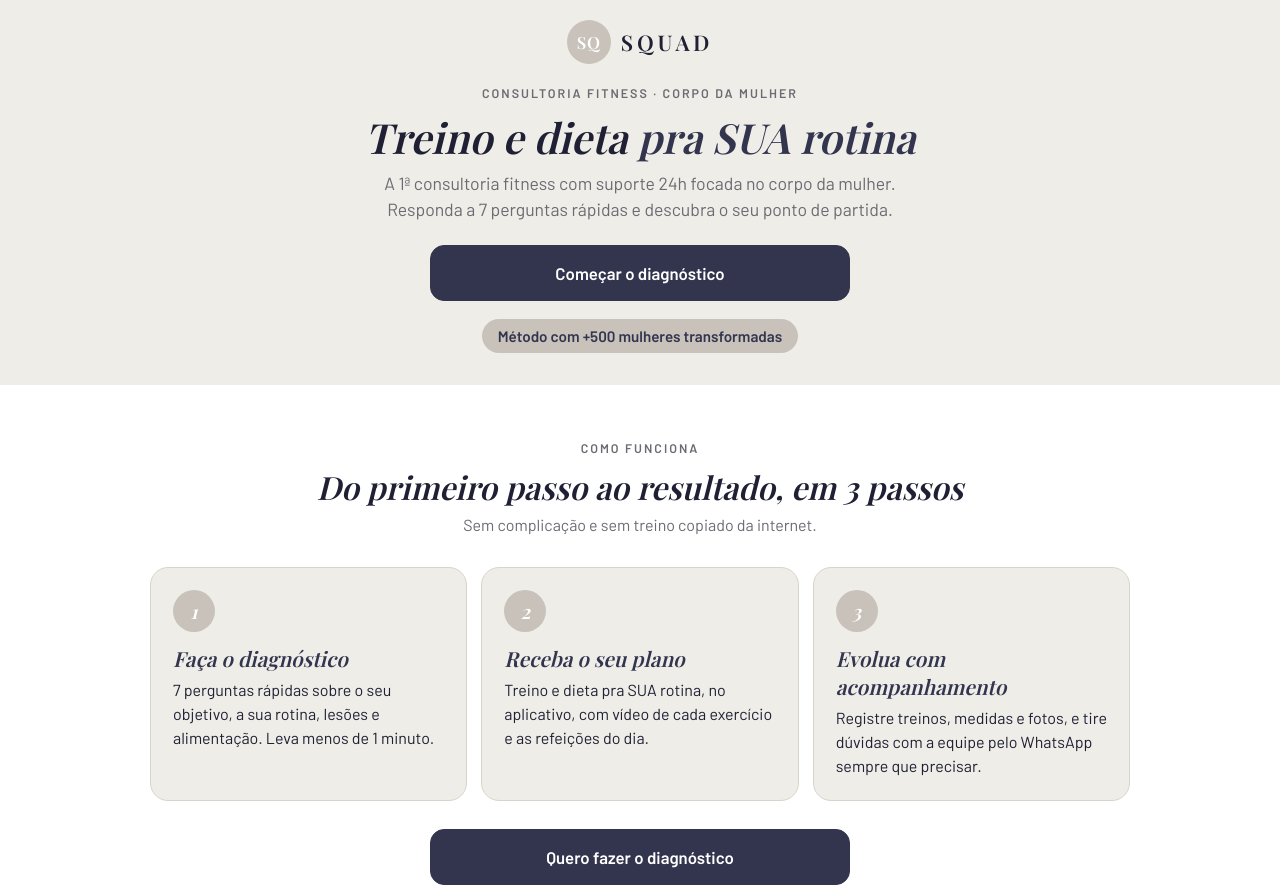
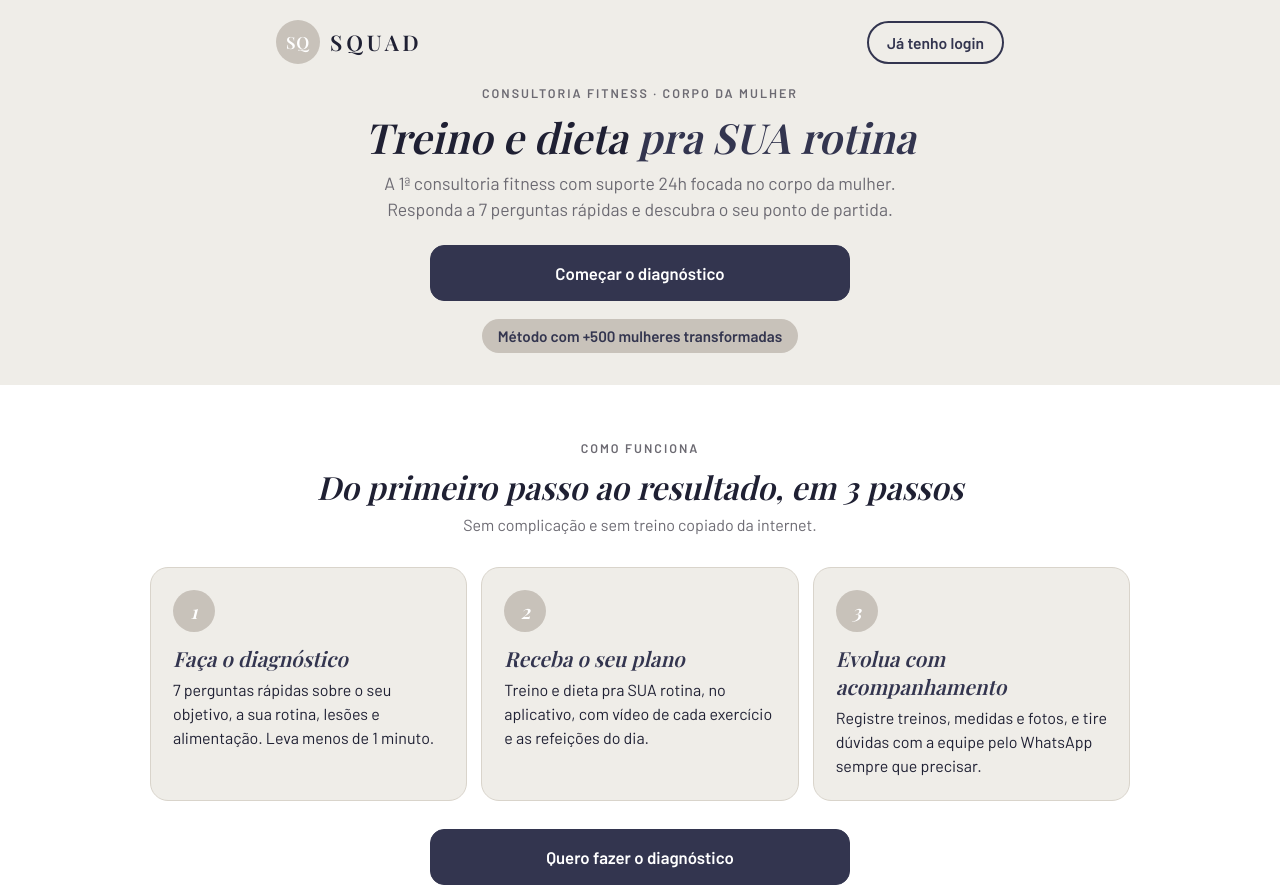
Before and after one commit to lessayuri97-tech/claude, a website: page app-personais/index.html in a window 1280 px wide. Shown: the top 888 px of the page. Drawn offline with nearby package versions, Linux system fonts and the light colour scheme; a web font is replaced by a local one.

Commit message:
Botão 'Já tenho login' no topo da página inicial
Co-Authored-By: Claude Sonnet 5.5 <noreply@anthropic.com>
Claude-Session: https://claude.ai/code/session_01Tv5RRp9RgDvGHQPtZmfQYD

```diff
--- a/app-personais/index.html
+++ b/app-personais/index.html
@@ -58,7 +58,8 @@ input:focus { outline: 2px solid var(--a); outline-offset: 1px; }
 /* Página de venda */
 [hidden] { display: none !important; }
 .wrap.home { max-width: 760px; text-align: center; }
-.wrap.home .top { justify-content: center; }
+.entrar { margin-left: auto; border: 2px solid var(--a); color: var(--a); background: transparent; border-radius: 99px; padding: 10px 18px; font: 600 .98rem Barlow, sans-serif; text-decoration: none; white-space: nowrap; }
+.entrar:active, .entrar:hover { background: var(--a); color: #fff; }
 .wrap.home h1 { font-size: 2.6rem; }
 .wrap.home .btn.primary { max-width: 420px; margin: 0 auto; }
 .eyebrow { font: 600 .78rem Barlow, sans-serif; letter-spacing: .16em; text-transform: uppercase; color: var(--muted); margin-bottom: 14px; }
@@ -102,7 +103,7 @@ details.faq p { margin: 0 0 14px; }
 </head>
 <body>
 <div class="wrap" id="wrap">
-  <div class="top"><span class="mark">SQ</span><b id="nome">Squad</b></div>
+  <div class="top"><span class="mark">SQ</span><b id="nome">Squad</b><a class="entrar" href="app">Já tenho login</a></div>
   <div id="tela"></div>
 </div>
 <main id="venda" hidden>
@@ -158,7 +159,7 @@ details.faq p { margin: 0 0 14px; }
     <div class="cta-c" style="margin-top:26px"><button class="btn primary go">Começar o diagnóstico</button></div>
   </div></section>
 </main>
-<div class="foot">Este diagnóstico é uma orientação geral e não substitui avaliação médica. · <a href="app">Já sou aluno</a> · <a href="produto">Sou personal</a></div>
+<div class="foot">Este diagnóstico é uma orientação geral e não substitui avaliação médica. · <a href="produto">Sou personal</a></div>
 <script src="config.js"></script>
 <script>
 (() => {
```
